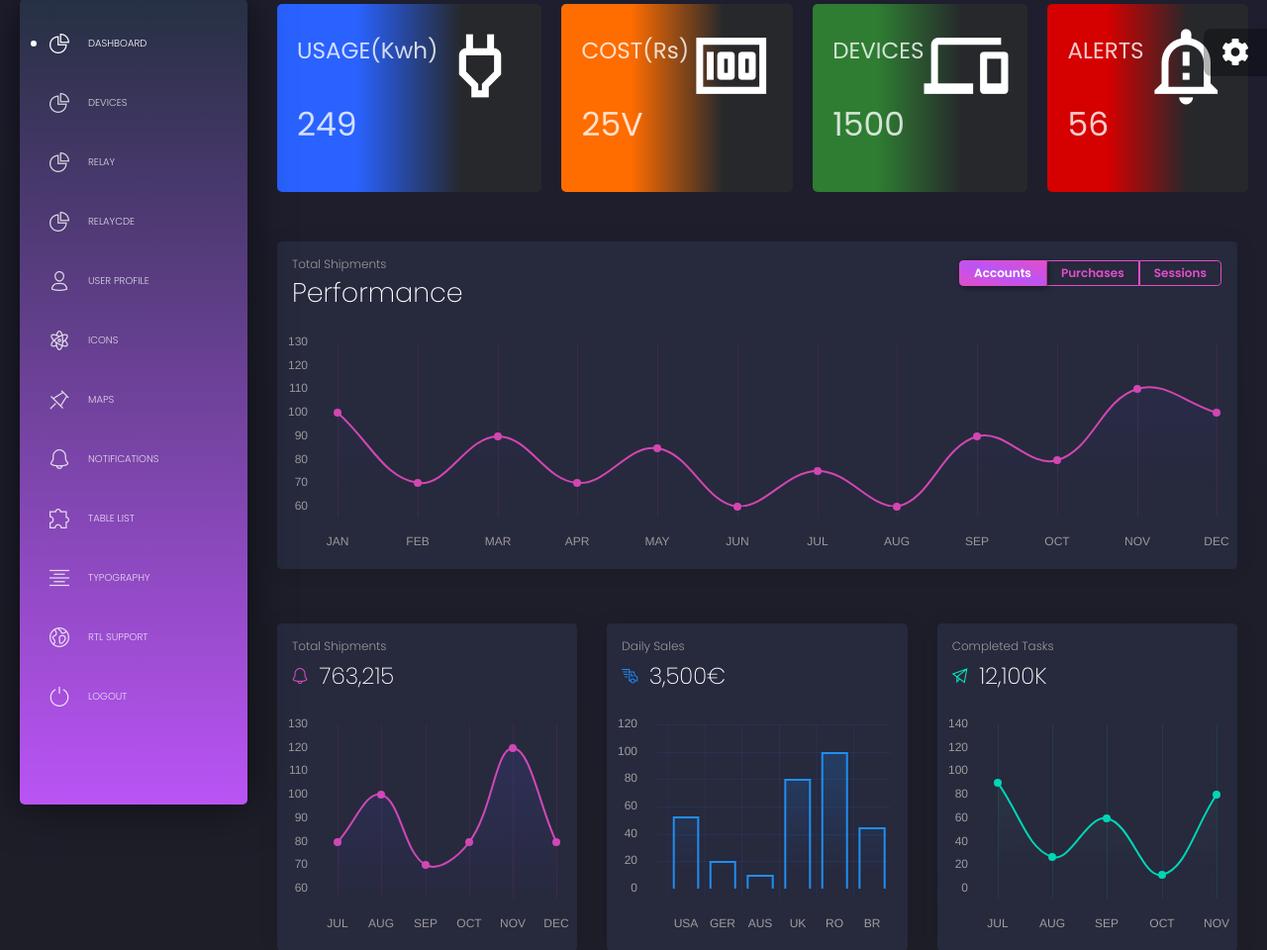
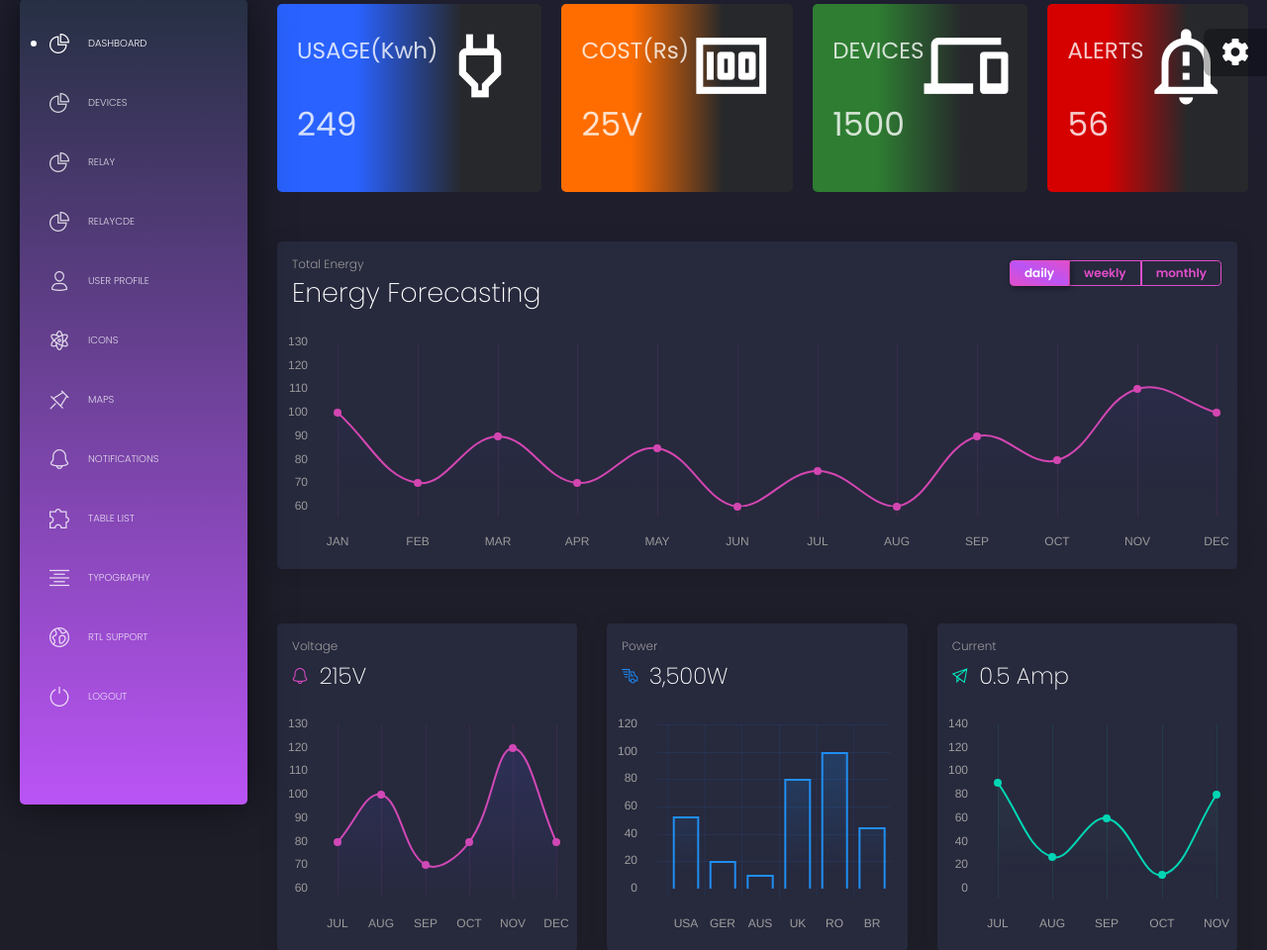
Before and after one commit to dhanushka365/SLIOT-2022, a Flask app: page /index in a window 1280 px wide. Shown: the part 101-1061 px from the top of the page at 99% size. Run offline with Flask 2, Linux system fonts and the light colour scheme; the visitor is signed in with stand-in values (Sample User, id 1); parts of the project's set-up code (start-up, migrations or seed data) failed here and were passed over; some libraries are stand-ins or nearby versions.

Commit message:
main dashboard changed

```diff
--- a/apps/templates/home/index.html
+++ b/apps/templates/home/index.html
@@ -53,28 +53,28 @@
                     <div class="card-header ">
                         <div class="row">
                             <div class="col-sm-6 text-left">
-                                <h5 class="card-category">Total Shipments</h5>
-                                <h2 class="card-title">Performance</h2>
+                                <h5 class="card-category">Total Energy</h5>
+                                <h2 class="card-title">Energy Forecasting</h2>
                             </div>
                             <div class="col-sm-6">
                                 <div class="btn-group btn-group-toggle float-right" data-toggle="buttons">
                                     <label class="btn btn-sm btn-primary btn-simple active" id="0">
                                         <input type="radio" name="options" checked>
-                                        <span class="d-none d-sm-block d-md-block d-lg-block d-xl-block">Accounts</span>
+                                        <span class="d-none d-sm-block d-md-block d-lg-block d-xl-block">daily</span>
                                         <span class="d-block d-sm-none">
                         <i class="tim-icons icon-single-02"></i>
                     </span>
                                     </label>
                                     <label class="btn btn-sm btn-primary btn-simple" id="1">
                                         <input type="radio" class="d-none d-sm-none" name="options">
-                                        <span class="d-none d-sm-block d-md-block d-lg-block d-xl-block">Purchases</span>
+                                        <span class="d-none d-sm-block d-md-block d-lg-block d-xl-block">weekly</span>
                                         <span class="d-block d-sm-none">
                         <i class="tim-icons icon-gift-2"></i>
                     </span>
                                     </label>
                                     <label class="btn btn-sm btn-primary btn-simple" id="2">
                                         <input type="radio" class="d-none" name="options">
-                                        <span class="d-none d-sm-block d-md-block d-lg-block d-xl-block">Sessions</span>
+                                        <span class="d-none d-sm-block d-md-block d-lg-block d-xl-block">monthly</span>
                                         <span class="d-block d-sm-none">
                         <i class="tim-icons icon-tap-02"></i>
                     </span>
@@ -96,8 +96,8 @@
             <div class="col-lg-4">
                 <div class="card card-chart">
                     <div class="card-header">
-                        <h5 class="card-category">Total Shipments</h5>
-                        <h3 class="card-title"><i class="tim-icons icon-bell-55 text-primary"></i> 763,215</h3>
+                        <h5 class="card-category">Voltage</h5>
+                        <h3 class="card-title"><i class="tim-icons icon-bell-55 text-primary"></i> 215V</h3>
                     </div>
                     <div class="card-body">
                         <div class="chart-area">
@@ -109,8 +109,8 @@
             <div class="col-lg-4">
                 <div class="card card-chart">
                     <div class="card-header">
-                        <h5 class="card-category">Daily Sales</h5>
-                        <h3 class="card-title"><i class="tim-icons icon-delivery-fast text-info"></i> 3,500€</h3>
+                        <h5 class="card-category">power</h5>
+                        <h3 class="card-title"><i class="tim-icons icon-delivery-fast text-info"></i> 3,500W</h3>
                     </div>
                     <div class="card-body">
                         <div class="chart-area">
@@ -122,8 +122,8 @@
             <div class="col-lg-4">
                 <div class="card card-chart">
                     <div class="card-header">
-                        <h5 class="card-category">Completed Tasks</h5>
-                        <h3 class="card-title"><i class="tim-icons icon-send text-success"></i> 12,100K</h3>
+                        <h5 class="card-category">Current</h5>
+                        <h3 class="card-title"><i class="tim-icons icon-send text-success"></i> 0.5 Amp</h3>
                     </div>
                     <div class="card-body">
                         <div class="chart-area">
```
